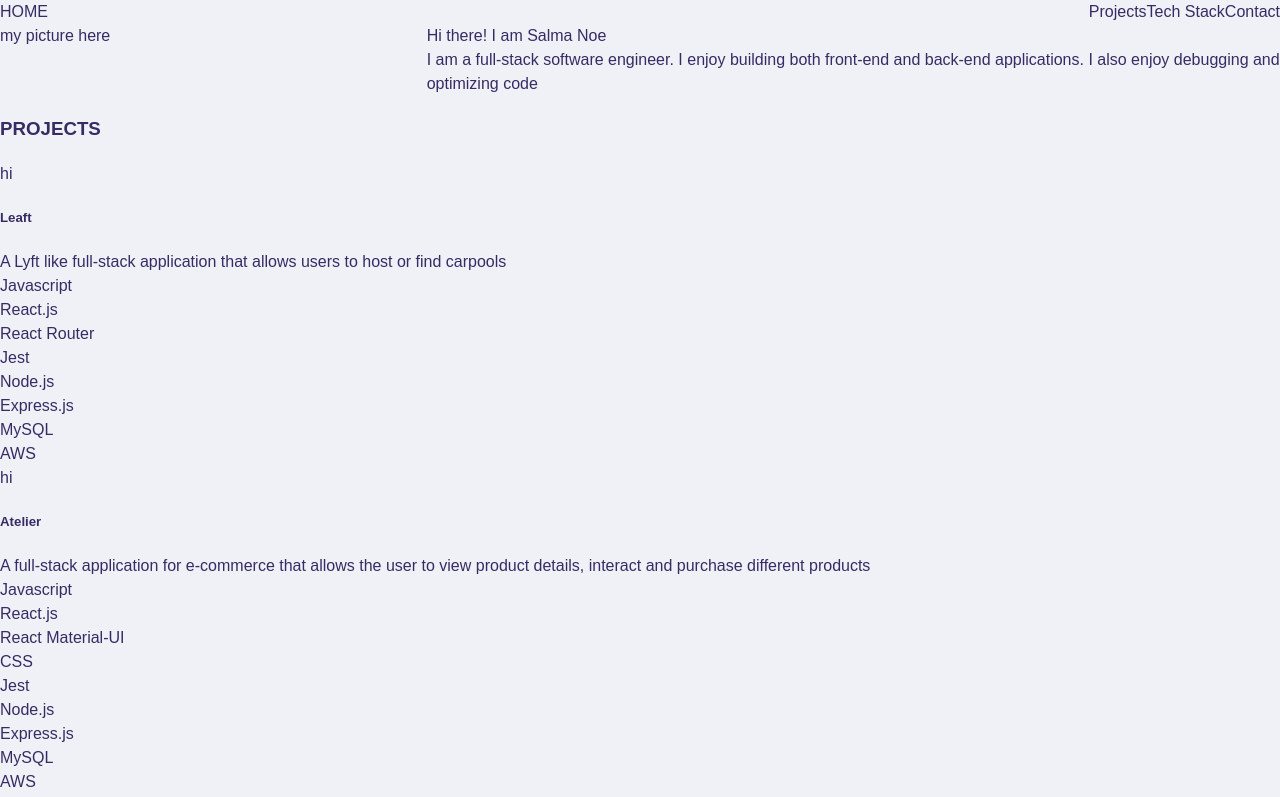
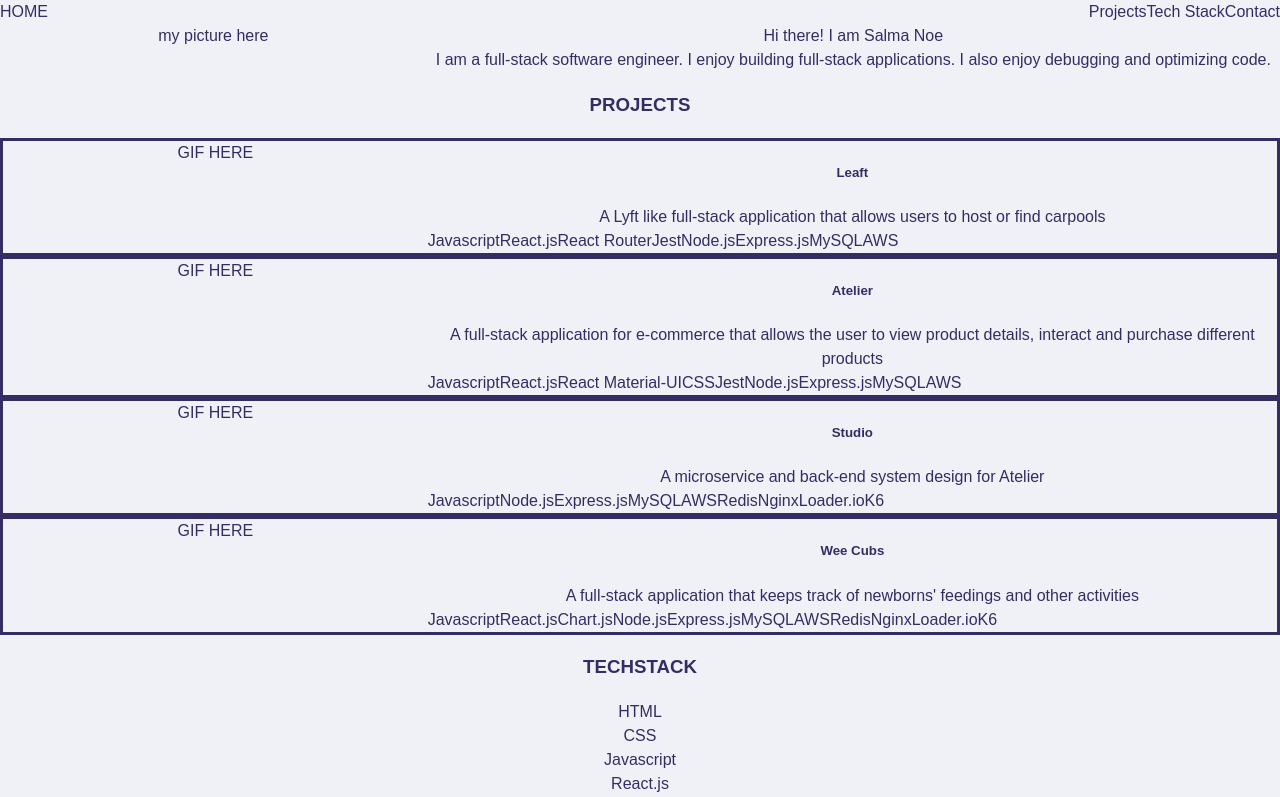
Before and after one commit to Sanoe9/portfolio, a React (Create React App) app in the folder portfolio/: page / in a window 1280 px wide. Shown: the top 797 px of the page. Built offline with nearby package versions, Linux system fonts and the light colour scheme.

Commit message:
flexed the projects section

```diff
--- a/portfolio/src/App.css
+++ b/portfolio/src/App.css
@@ -1,6 +1,6 @@
-/* .app {
+.app {
   text-align: center;
-} */
+}
 
 .app {
   font-family: "Poppins", sans-serif;
--- a/portfolio/src/App.js
+++ b/portfolio/src/App.js
@@ -4,7 +4,7 @@ import Banner from './components/Banner.jsx';
 import Intro from './components/Intro.jsx';
 import TechStack from './components/TechStack.jsx';
 import Contact from './components/Contact.jsx';
-import Projects from './components/Projects.jsx';
+import Projects from './components/Projects/Projects.jsx';
 
 function App() {
   return (
--- /dev/null
+++ b/portfolio/src/components/Projects/Projects.css
@@ -0,0 +1,8 @@
+.project {
+  display: flex;
+  border-style: solid;
+}
+
+.project_techs {
+  display: flex;
+}
--- a/portfolio/src/components/Projects.jsx
+++ b/portfolio/src/components/Projects/Projects.jsx
@@ -1,5 +1,6 @@
 import React from 'react';
-import projects from '../data/projects.js';
+import projects from '../../data/projects.js';
+import './Projects.css';
 
 function Projects() {
 
@@ -9,9 +10,9 @@ function Projects() {
                 PROJECTS
             </h3>
             {projects.map((project) => (
-                <div className="">
+                <div className="project">
                     <div className="one_flex">
-                        {project.gif}hi
+                        GIF HERE
                     </div>
                     <div className="two_flex">
                         <h5>
@@ -20,7 +21,7 @@ function Projects() {
                         <div>
                             {project.description}
                         </div>
-                        <div>
+                        <div className="project_techs">
                             {project.technologies.map((technology) => (
                                 <div>{technology}</div>
                             ))}
--- a/portfolio/src/data/introduction.js
+++ b/portfolio/src/data/introduction.js
@@ -1,6 +1,6 @@
 const intro = {
     introTitle: 'Hi there! I am Salma Noe',
-    introBody: 'I am a full-stack software engineer. I enjoy building both front-end and back-end applications. I also enjoy debugging and optimizing code'
+    introBody: 'I am a full-stack software engineer. I enjoy building full-stack applications. I also enjoy debugging and optimizing code.'
 };
 
 module.exports = intro;
```
